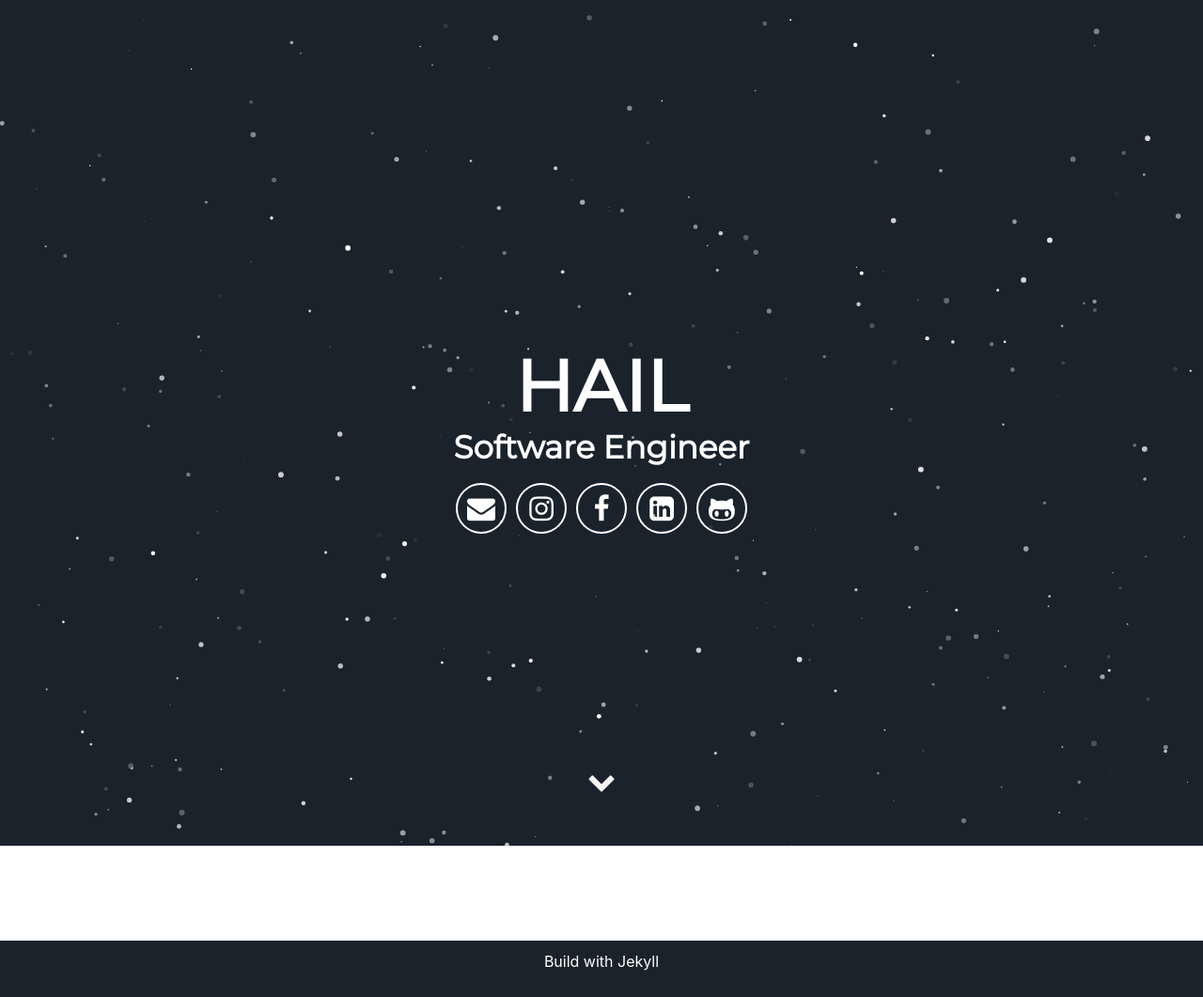
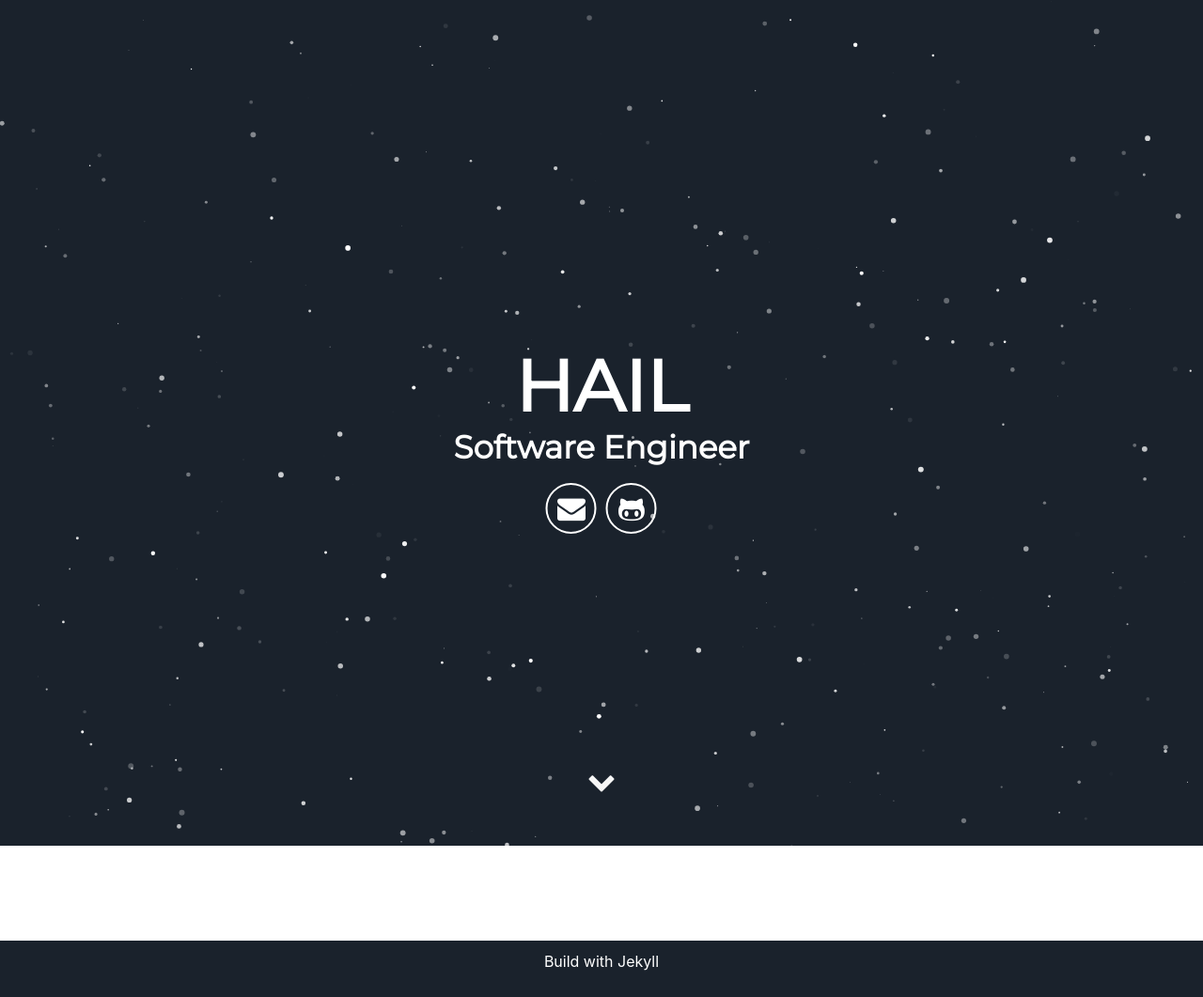
Before and after one commit to hail-kang/hail-kang.github.io, a Jekyll site: the page built from index.html, in a window 1280 px wide. Shown: the whole page at 94% size. Built offline with Jekyll 4.4.1, drawn with Linux system fonts in a browser that asks for light colours; some web fonts are replaced.

Commit message:
layout modify

```diff
--- a/_includes/header.html
+++ b/_includes/header.html
@@ -6,9 +6,9 @@
       </h1>
       <div class="header-icons">
         <a aria-label="Send email" href="mailto:{{ site.email }}"><i class="icon fa fa-envelope"></i></a>
-        <a aria-label="My Instagram" target="_blank" href="#"><i class="icon fa fa-instagram" aria-hidden="true"></i></a>
+        <!-- <a aria-label="My Instagram" target="_blank" href="#"><i class="icon fa fa-instagram" aria-hidden="true"></i></a>
         <a aria-label="My Facebook" target="_blank" href="#"><i class="icon fa fa-facebook" aria-hidden="true"></i></a>
-        <a aria-label="My LinkedIn" target="_blank" href="#"><i class="icon fa fa-linkedin-square" aria-hidden="true"></i></a>
+        <a aria-label="My LinkedIn" target="_blank" href="#"><i class="icon fa fa-linkedin-square" aria-hidden="true"></i></a> -->
         <a aria-label="My Github" target="_blank" href="{{ site.github_href }}"><i class="icon fa fa-github-alt" aria-hidden="true"></i></a>
       </div>
       <div class="header-links">
--- a/_layouts/default.html
+++ b/_layouts/default.html
@@ -1,33 +1,30 @@
 <!DOCTYPE html>
 <link rel="stylesheet" href="https://cdn.jsdelivr.net/gh/konpa/devicon@df6431e323547add1b4cf45992913f15286456d3/devicon.min.css">
 <html lang="en">
-  {% include head.html %}
+	<head>
+		<meta charset="utf-8">
+		<meta http-equiv="X-UA-Compatible" content="IE=edge">
+		<meta name="viewport" content="width=device-width, initial-scale=1">
+		<title>{{ site.title }}</title>
+		<meta name="description" content="{% if page.description %}{{ page.description | strip_html | strip_newlines | truncate: 160 }}{% else %}{{ site.description }}{% endif %}">
+
+		<link rel="stylesheet" href="{{ '/assets/css/main.css' | prepend: site.baseurl }}">
+		<link rel="stylesheet" href="{{ '/assets/css/monokai.css' | prepend: site.baseurl }}">
+		<!-- <link rel="stylesheet" href="{{ '/assets/css/custom.css' | prepend: site.baseurl }}"> -->
+		<link rel="shortcut icon" type="image/png" href="{{ '/assets/favicon.png' }}" >
+
+		<script type="text/x-mathjax-config">
+			MathJax.Hub.Config({
+			  tex2jax: {inlineMath: [['$','$'], ['\\(','\\)']]}
+			});
+		</script>
+		<script src='https://cdnjs.cloudflare.com/ajax/libs/mathjax/2.7.5/latest.js?config=TeX-MML-AM_CHTML' async></script>
+	</head>
+
 	<body>
 		{% include header.html %}
 		<section id="about">
 			{{ content }}
-		{% if page.comments %}
-			<div id="disqus_thread"></div>
-			<script>
-
-			/**
-			*  RECOMMENDED CONFIGURATION VARIABLES: EDIT AND UNCOMMENT THE SECTION BELOW TO INSERT DYNAMIC VALUES FROM YOUR PLATFORM OR CMS.
-			*  LEARN WHY DEFINING THESE VARIABLES IS IMPORTANT: https://disqus.com/admin/universalcode/#configuration-variables*/
-			/*
-			var disqus_config = function () {
-			this.page.url = PAGE_URL;  // Replace PAGE_URL with your page's canonical URL variable
-			this.page.identifier = PAGE_IDENTIFIER; // Replace PAGE_IDENTIFIER with your page's unique identifier variable
-			};
-			*/
-			(function() { // DON'T EDIT BELOW THIS LINE
-			var d = document, s = d.createElement('script');
-			s.src = 'https://https-ehfkwlrnd-github-io.disqus.com/embed.js';
-			s.setAttribute('data-timestamp', +new Date());
-			(d.head || d.body).appendChild(s);
-			})();
-			</script>
-			<noscript>Please enable JavaScript to view the <a href="https://disqus.com/?ref_noscript">comments powered by Disqus.</a></noscript>
-		{% endif %}
 		</section>
 		{% include footer.html %}
 	</body>
```
Also changed, not shown: _includes/head.html (indentation only). Lines whose indentation alone changed are shown as unchanged.
